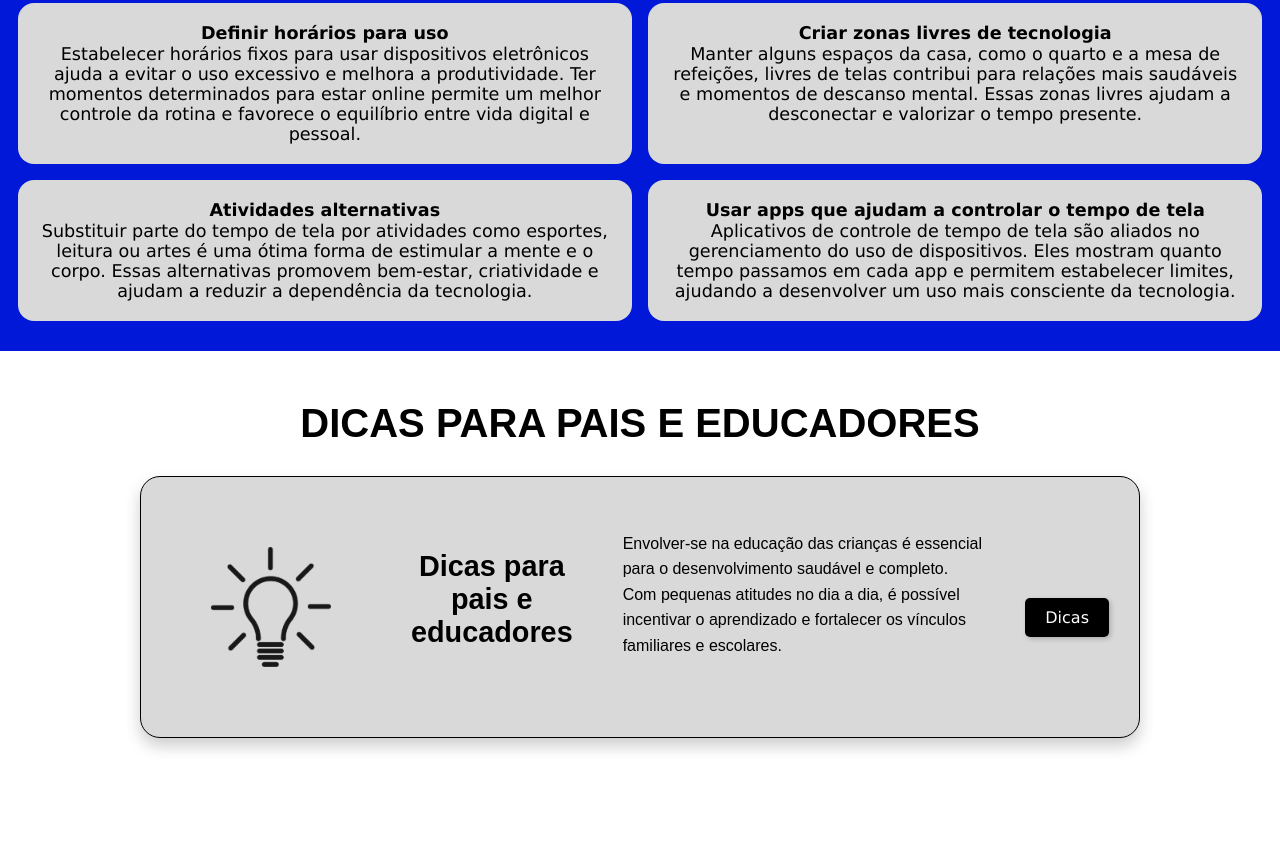
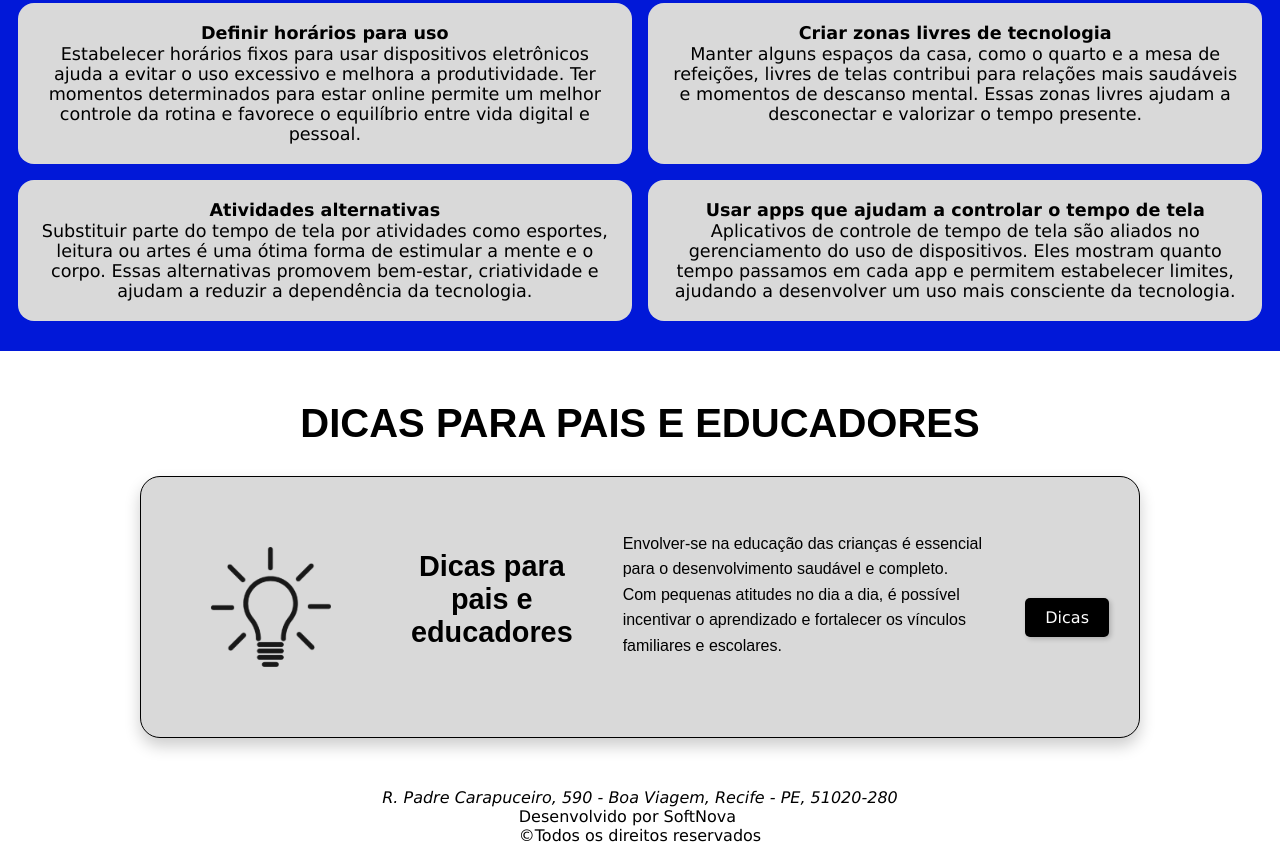
Before and after one commit to JoaoMarcosRF/Project_FamilyLink, a plain HTML site: page index.html in a window 1280 px wide. Shown: the part 1150-1995 px from the top of the page. Before the commit the page ends 1938 px from the top, so only its background shows below. Drawn offline with Linux system fonts and the light colour scheme.

Commit message:
add rodapé

```diff
--- a/index.html
+++ b/index.html
@@ -94,5 +94,20 @@
         </div>
     </div>
 </div>
+<footer>
+
+    <ul >
+        <address>R. Padre Carapuceiro, 590 - Boa Viagem, Recife - PE, 51020-280 </address>
+
+    </ul>
+    <ul>
+
+    </ul>
+    <ul>
+        <li>Desenvolvido por SoftNova</li>
+        <li>©Todos os direitos reservados</li>
+
+    </ul>
+</footer>
 </body>
 </html>
--- a/style.css
+++ b/style.css
@@ -353,3 +353,9 @@ header #logoCabecalho p{
 #dicas #botaoDicas input:hover {
     background-color: #333;
 }
+footer{
+    display: flex;
+    justify-content: center;
+    flex-direction: column;
+    align-items: center;
+}
```
